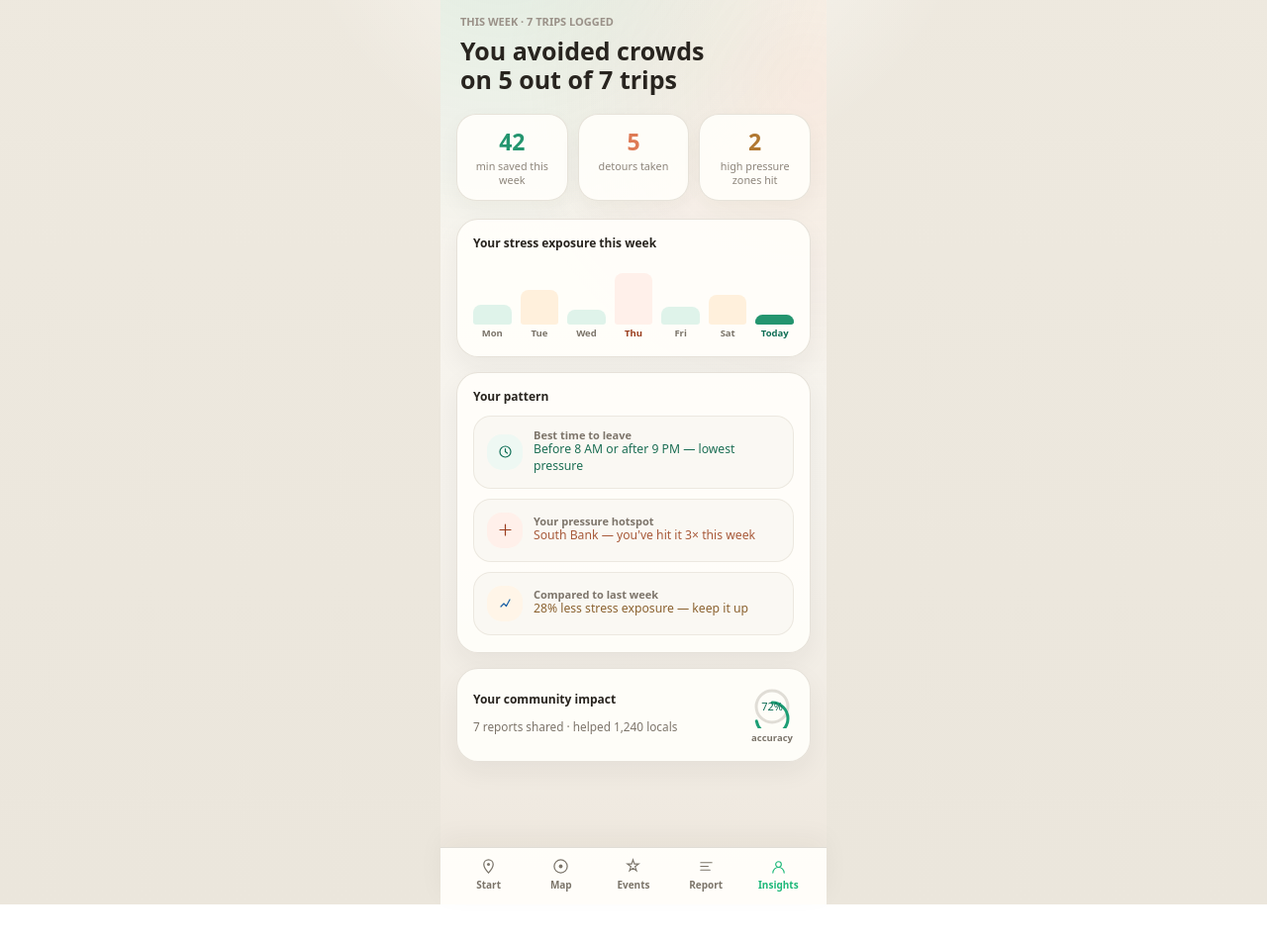
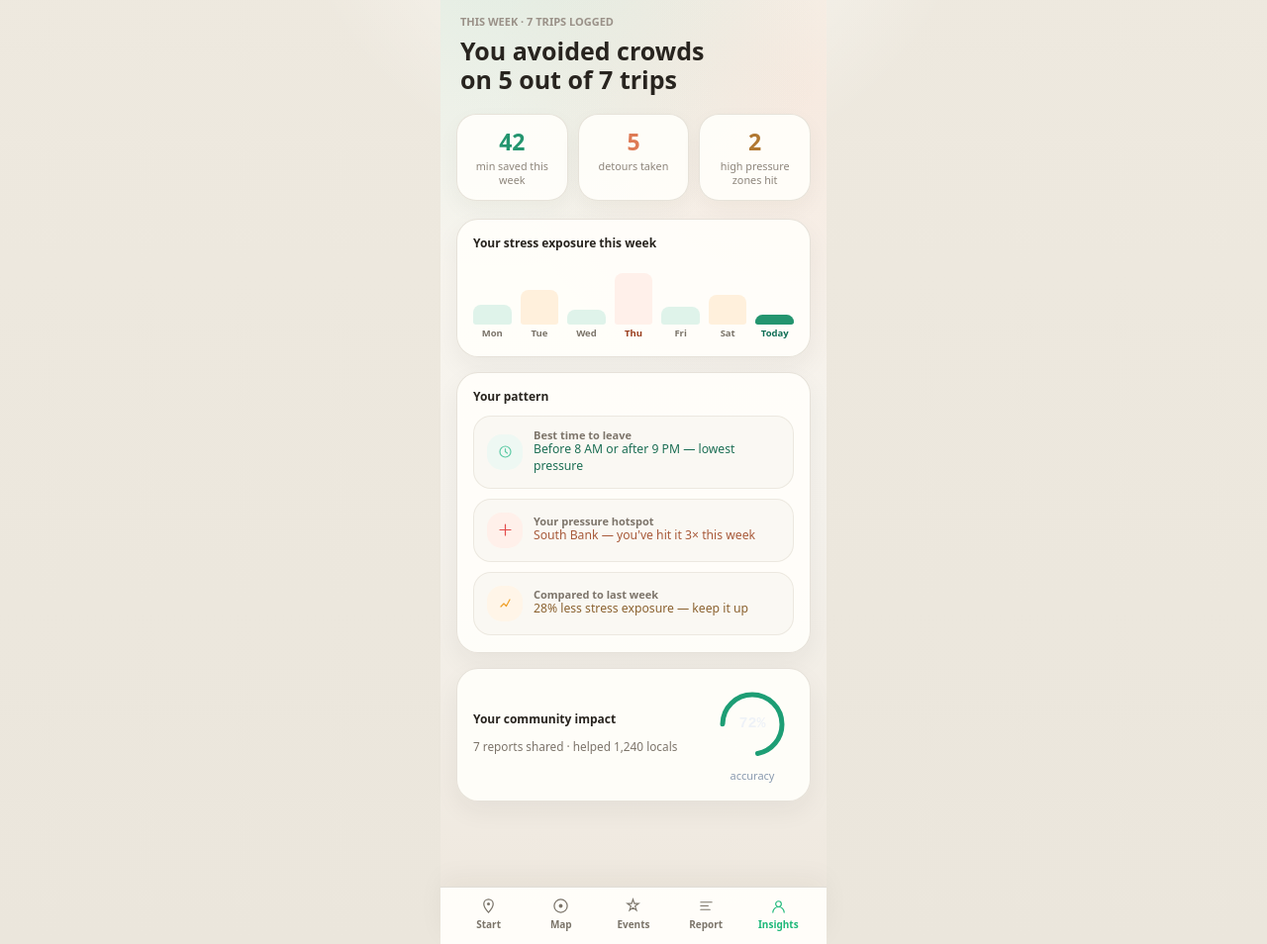
Before and after one commit to Wesleywu0407/olympulse, a plain HTML site: page olympulse_personal_insight.html in a window 1280 px wide. Shown: the part 70-1024 px from the top of the page at 99% size. Before the commit the page ends 984 px from the top, so only its background shows below. Drawn offline with Linux system fonts and the light colour scheme.

Commit message:
Fix onboarding and insight icons

```diff
--- a/css/screens/personal-insight.css
+++ b/css/screens/personal-insight.css
@@ -433,8 +433,34 @@ body {
   gap: 14px;
 }
 
+.personal-insight-039 > div:first-child {
+  min-width: 0;
+  flex: 1 1 auto;
+}
+
 .personal-insight-041 {
   margin-top: 4px;
   font-size: 11.8px;
   line-height: 1.42;
 }
+
+.personal-insight-042 {
+  flex: 0 0 84px;
+  display: flex;
+  flex-direction: column;
+  align-items: center;
+}
+
+.accuracy-ring {
+  flex: 0 0 80px;
+}
+
+.accuracy-ring svg {
+  display: block;
+  overflow: visible;
+}
+
+.accuracy-ring circle {
+  transform-box: view-box;
+  transform-origin: 40px 40px;
+}
--- a/olympulse_personal_insight.html
+++ b/olympulse_personal_insight.html
@@ -4,10 +4,11 @@
 <head>
 <meta charset="utf-8">
 <meta name="viewport" content="width=device-width, initial-scale=1">
-<title>OlymPulse Insights</title>
+<title>BrisPulse Insights</title>
 <link rel="stylesheet" href="css/prototype.css">
 <script src="js/prototype.js" defer></script>
 <link rel="stylesheet" href="css/screens/personal-insight.css">
+<link rel="stylesheet" href="css/dark-theme.css">
 </head>
 <body data-screen="insight">
 
@@ -15,7 +16,7 @@
   <div class="personal-insight-001">
     <div class="personal-insight-002">
       <div class="personal-insight-003"></div>
-      <span class="personal-insight-004">OlymPulse</span>
+      <span class="personal-insight-004">BrisPulse</span>
       <div class="personal-insight-005">Local</div>
     </div>
     <span class="personal-insight-006">Your insights</span>
@@ -90,7 +91,7 @@
 
       <div class="personal-insight-031">
         <div class="personal-insight-032">
-          <svg width="15" height="15" viewBox="0 0 15 15" fill="none"><circle cx="7.5" cy="7.5" r="5.5" stroke="#0F6E56" stroke-width="1.2" fill="none"/><path d="M7.5 4.5v3l2 1.5" stroke="#0F6E56" stroke-width="1.2" stroke-linecap="round"/></svg>
+          <svg width="15" height="15" viewBox="0 0 15 15" fill="none"><circle cx="7.5" cy="7.5" r="5.5" stroke="#5DCAA5" stroke-width="1.2" fill="none"/><path d="M7.5 4.5v3l2 1.5" stroke="#5DCAA5" stroke-width="1.2" stroke-linecap="round"/></svg>
         </div>
         <div>
           <p class="personal-insight-006">Best time to leave</p>
@@ -100,7 +101,7 @@
 
       <div class="personal-insight-031">
         <div class="personal-insight-034">
-          <svg width="15" height="15" viewBox="0 0 15 15" fill="none"><path d="M7.5 2L7.5 13M2 7.5h11" stroke="#993C1D" stroke-width="1.2" stroke-linecap="round"/></svg>
+          <svg width="15" height="15" viewBox="0 0 15 15" fill="none"><path d="M7.5 2L7.5 13M2 7.5h11" stroke="#E24B4A" stroke-width="1.2" stroke-linecap="round"/></svg>
         </div>
         <div>
           <p class="personal-insight-006">Your pressure hotspot</p>
@@ -110,7 +111,7 @@
 
       <div class="personal-insight-031">
         <div class="personal-insight-036">
-          <svg width="15" height="15" viewBox="0 0 15 15" fill="none"><path d="M3 11l3-3 2.5 2.5L12 4" stroke="#185FA5" stroke-width="1.2" stroke-linecap="round" stroke-linejoin="round"/></svg>
+          <svg width="15" height="15" viewBox="0 0 15 15" fill="none"><path d="M3 11l3-3 2.5 2.5L12 4" stroke="#EF9F27" stroke-width="1.2" stroke-linecap="round" stroke-linejoin="round"/></svg>
         </div>
         <div>
           <p class="personal-insight-006">Compared to last week</p>
@@ -131,13 +132,40 @@
         <p class="personal-insight-041">7 reports shared · helped 1,240 locals</p>
       </div>
       <div class="personal-insight-042">
-        <svg width="44" height="44" viewBox="0 0 44 44">
-          <circle cx="22" cy="22" r="16" fill="none" stroke="var(--color-border-tertiary)" stroke-width="3"/>
-          <circle cx="22" cy="22" r="16" fill="none" stroke="#1D9E75" stroke-width="3" stroke-linecap="round"
-            stroke-dasharray="100" stroke-dashoffset="28" transform="rotate(-90 22 22)"/>
-          <text x="22" y="26" text-anchor="middle" font-size="11" font-weight="500" fill="#0F6E56">72%</text>
-        </svg>
-        <p class="personal-insight-022">accuracy</p>
+        <div class="accuracy-ring" style="position:relative;width:80px;height:80px;">
+          <svg width="80" height="80" viewBox="0 0 80 80">
+            <!-- background track -->
+            <circle
+              cx="40" cy="40" r="30"
+              fill="none"
+              stroke="rgba(255,255,255,0.08)"
+              stroke-width="5"
+            />
+            <!-- teal progress arc: 72% of full circle -->
+            <!-- circumference = 2 * π * 30 = 188.5 -->
+            <!-- 72% = 135.7, gap = 52.8 -->
+            <g transform="rotate(-90 40 40)">
+              <circle
+                cx="40" cy="40" r="30"
+                fill="none"
+                stroke="#1D9E75"
+                stroke-width="5"
+                stroke-linecap="round"
+                stroke-dasharray="135.7 52.8"
+                stroke-dashoffset="47.1"
+              />
+            </g>
+          </svg>
+          <!-- centre text -->
+          <div style="
+            position:absolute;inset:0;
+            display:flex;flex-direction:column;
+            align-items:center;justify-content:center;
+          ">
+            <span style="font-family:'DM Mono',monospace;font-size:15px;font-weight:700;color:#eef2f7;line-height:1;">72%</span>
+          </div>
+        </div>
+        <div style="font-size:11px;color:#8a9bb0;margin-top:4px;text-align:center;">accuracy</div>
       </div>
     </div>
   </div>
```
Also changed, not shown: olympulse_onboarding.html (+7 -5 lines).
